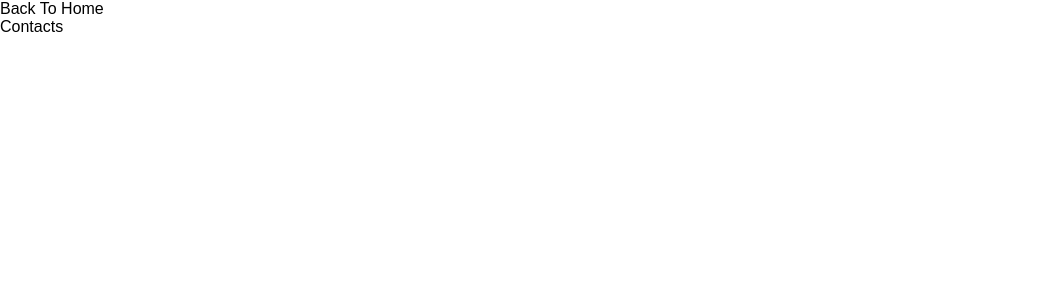
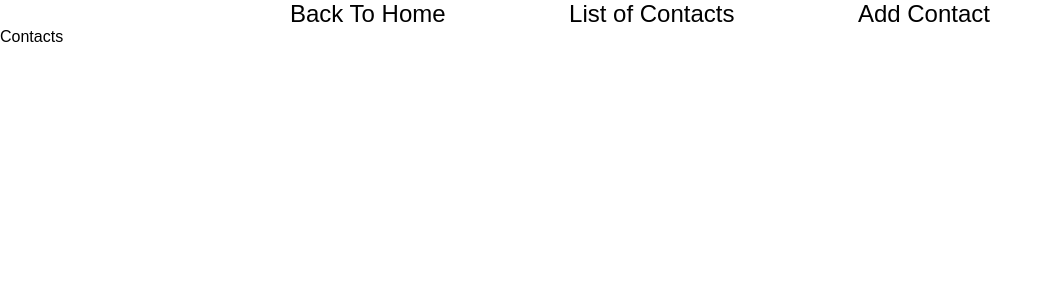
Before and after one commit to AlonaHarnyk/bc_78_react_next, a Next.js app: page /contacts in a window 1280 px wide. Shown: the top 300 px of the page, without its empty margins (0-1053 px from the left). Built offline with nearby package versions, Linux system fonts and the light colour scheme.

Commit message:
added custom layouts from contacts & users pages

```diff
--- /dev/null
+++ b/app/contacts/components/ContactsHeader/ContactsHeader.module.css
@@ -0,0 +1,9 @@
+.navList {
+  display: flex;
+  font-size: 24px;
+  justify-content: space-between;
+  width: 700px;
+  margin: 0 auto;
+}
+.navItem {
+}
--- /dev/null
+++ b/app/contacts/components/ContactsHeader/ContactsHeader.tsx
@@ -0,0 +1,18 @@
+import Link from "next/link";
+import css from "./ContactsHeader.module.css";
+
+export default function ContactsHeader() {
+  return (
+    <ul className={css.navList}>
+      <li className={css.navItem}>
+        <Link href="/">Back To Home</Link>
+      </li>
+      <li className={css.navItem}>
+        <Link href="/contacts">List of Contacts</Link>
+      </li>
+      <li className={css.navItem}>
+        <Link href="/contacts/add">Add Contact</Link>
+      </li>
+    </ul>
+  );
+}
--- /dev/null
+++ b/app/contacts/layout.tsx
@@ -0,0 +1,14 @@
+import ContactsHeader from "./components/ContactsHeader/ContactsHeader";
+
+export default function ContactsLayout({
+  children,
+}: Readonly<{
+  children: React.ReactNode;
+}>) {
+  return (
+    <>
+      <ContactsHeader />
+      {children}
+    </>
+  );
+}
--- a/app/contacts/page.tsx
+++ b/app/contacts/page.tsx
@@ -1,9 +1,6 @@
-import Link from "next/link";
-
 export default function Contacts() {
   return (
     <>
-      <Link href="/">Back To Home</Link>
       <p>Contacts</p>
     </>
   );
--- a/app/globals.css
+++ b/app/globals.css
@@ -20,3 +20,7 @@ a {
   color: inherit;
   text-decoration: none;
 }
+
+ul {
+  list-style: none;
+}
--- a/app/page.module.css
+++ b/app/page.module.css
@@ -10,8 +10,6 @@
   display: flex;
   gap: 20px;
   justify-content: center;
-
-  list-style: none;
 }
 .navItem {
   position: relative;
--- /dev/null
+++ b/app/users/components/UsersHeader/UsersHeader.module.css
@@ -0,0 +1,7 @@
+.navList {
+  display: flex;
+  font-size: 24px;
+  justify-content: space-between;
+  width: 700px;
+  margin: 0 auto;
+}
--- a/app/users/page.tsx
+++ b/app/users/page.tsx
@@ -1,9 +1,6 @@
-import Link from "next/link";
-
 export default function Users() {
   return (
     <>
-      <Link href="/">Back To Home</Link>
       <p> Users</p>
     </>
   );
```
Also changed, not shown: app/users/components/UsersHeader/UsersHeader.tsx (added, +18 -0 lines), app/users/layout.tsx (added, +14 -0 lines).
